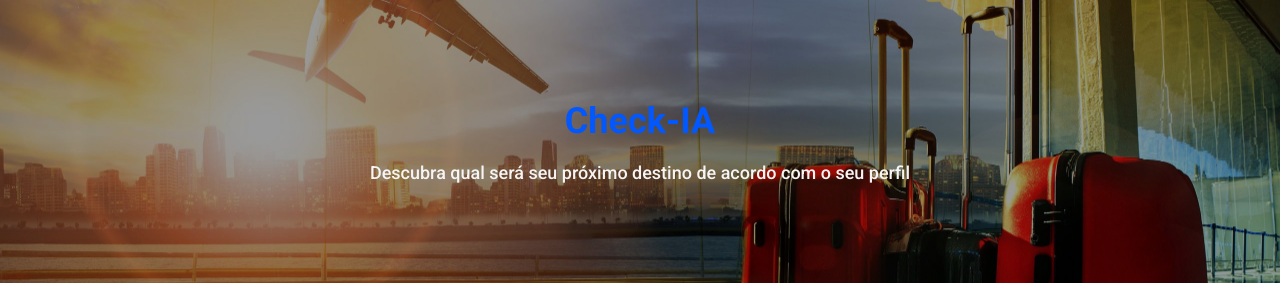
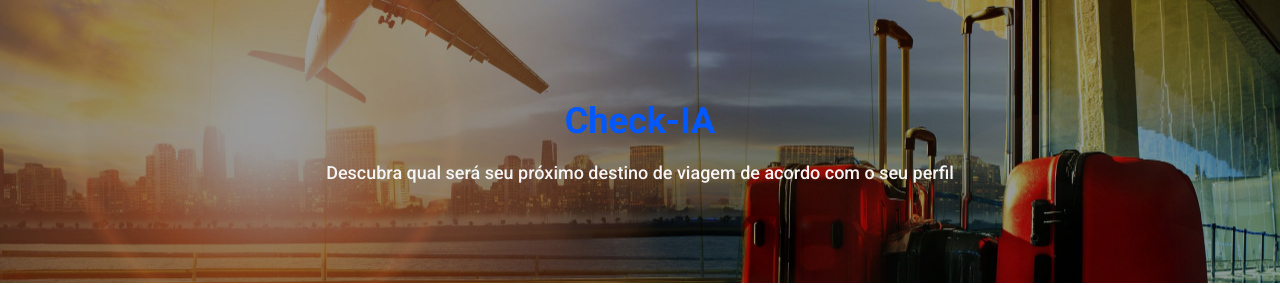
Before and after one commit to mateusfugita/check-ia, a React (Create React App) app: page / in a window 1280 px wide. Shown: the top 285 px of the page. Built offline with nearby package versions, Linux system fonts and the light colour scheme; no server answers; the HTML template or start-up script is replaced by a standard one.

Commit message:
remove comments

```diff
--- a/src/components/Header/index.js
+++ b/src/components/Header/index.js
@@ -7,10 +7,8 @@ export default function Header(){
         <header>
             <div className='header-opaque'>
                 <h1 className='title'>Check-IA</h1>
-                <p className='subtitle'>Descubra qual será seu próximo destino de acordo com o seu perfil</p>
+                <p className='subtitle'>Descubra qual será seu próximo destino de viagem de acordo com o seu perfil</p>
             </div>
-            {/* <h1 className='title'>Check-IA</h1>
-            <p className='subtitle'>Descubra qual será seu próximo destino de acordo com o seu perfil</p> */}
         </header>
     )
 }
```
